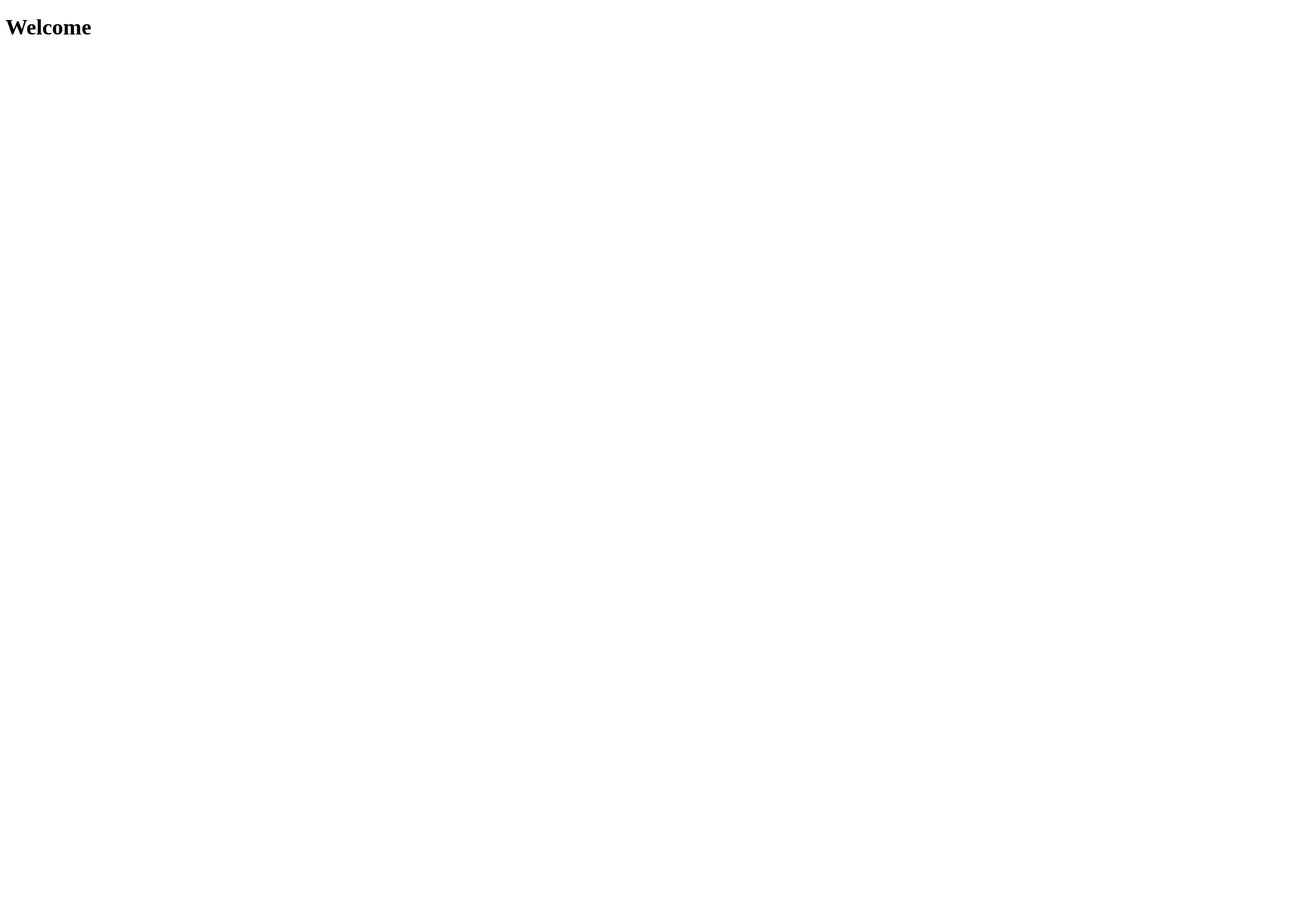
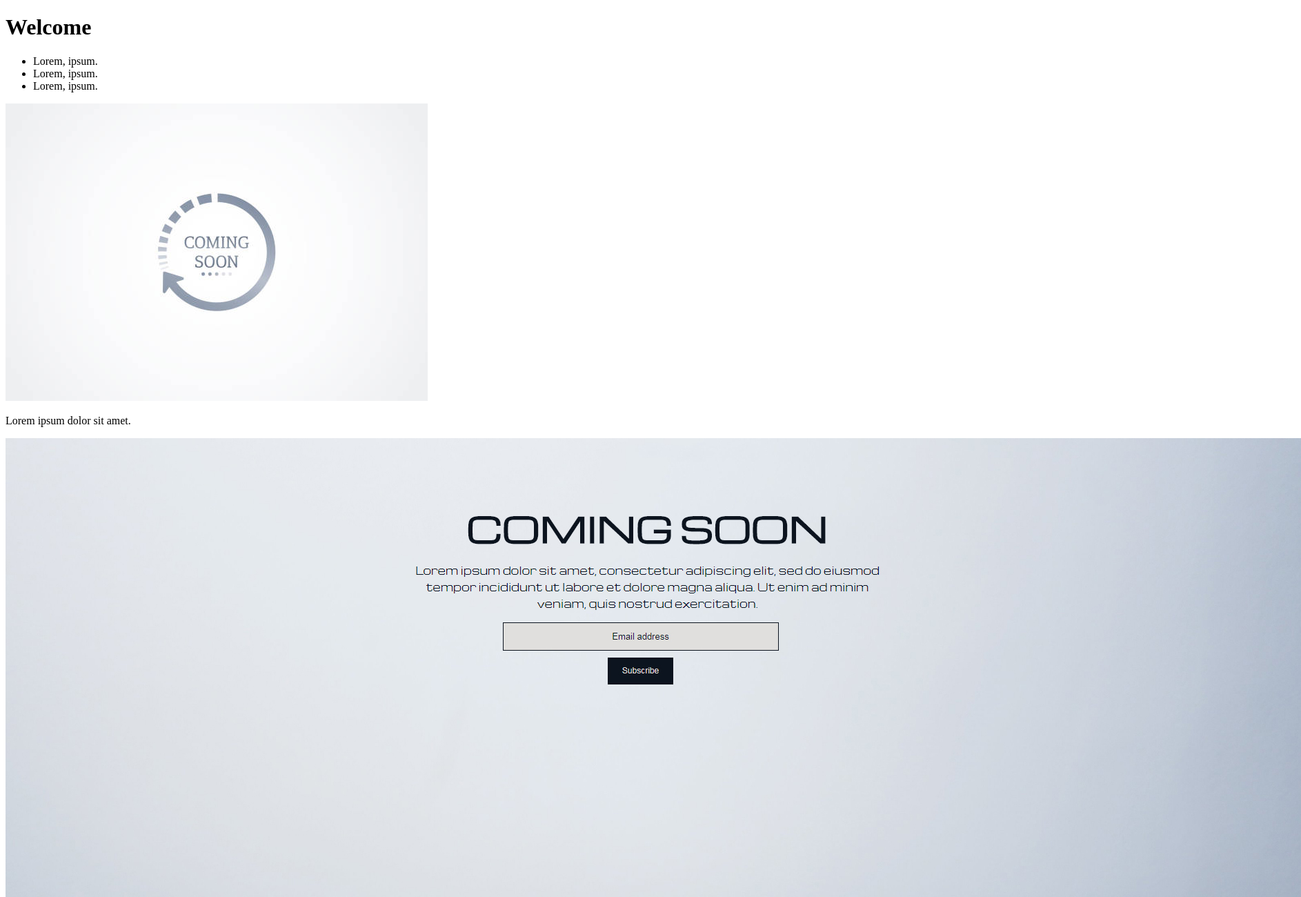
Before and after one commit to Huntken26/portfolio, a plain HTML site: page index.html in a window 1280 px wide. Shown: the top 1300 px of the page at 69% size, 1886 px wide, since content can reach past the window. Before the commit the page ends 800 px from the top, so only its background shows below. Drawn offline with Linux system fonts and the light colour scheme.

Commit message:
added in some HTML elements and accessibility features

```diff
--- a/index.html
+++ b/index.html
@@ -14,22 +14,31 @@
 
   <header>
     <h1>Welcome</h1>
-    <nav></nav>
+    <nav>
+        <ul>
+            <li>Lorem, ipsum.</li>
+            <li>Lorem, ipsum.</li>
+            <li>Lorem, ipsum.</li>
+        </ul>
+    </nav>
   </header>
 
   <section>
-    <img src="" alt=""/>
-    <p></p>
+    <img src="placeholder coming soon.jpg"
+    alt="placeholder image with a circular arrow."/>
+    <p>Lorem ipsum dolor sit amet.</p>
   </section>
 
   <section>
-    <img src="" alt=""/>
-    <p></p>
+    <img src="placeholder  2.jpg"
+    alt="placeholder image with a laptop and phone on a desk."/>
+    <p>Lorem ipsum dolor sit amet.</p>
   </section>
 
   <section>
-    <img src="" alt=""/>
-    <p></p>
+    <img src="placeholder 3.png"
+    alt="placeholder sign showing the words coming soon."/>
+    <p>Lorem ipsum dolor sit amet.</p>
   </section>
 
 </body>
```
